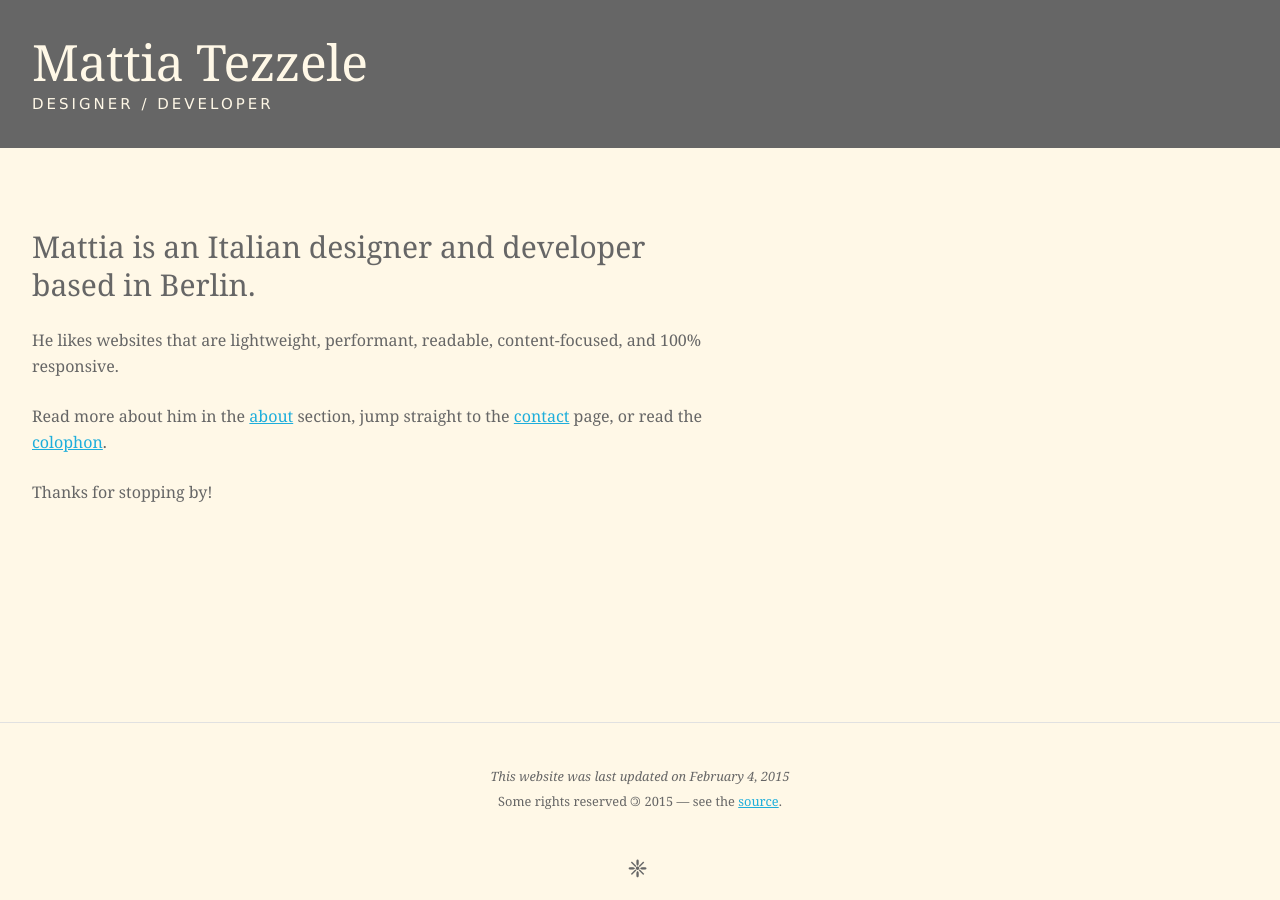
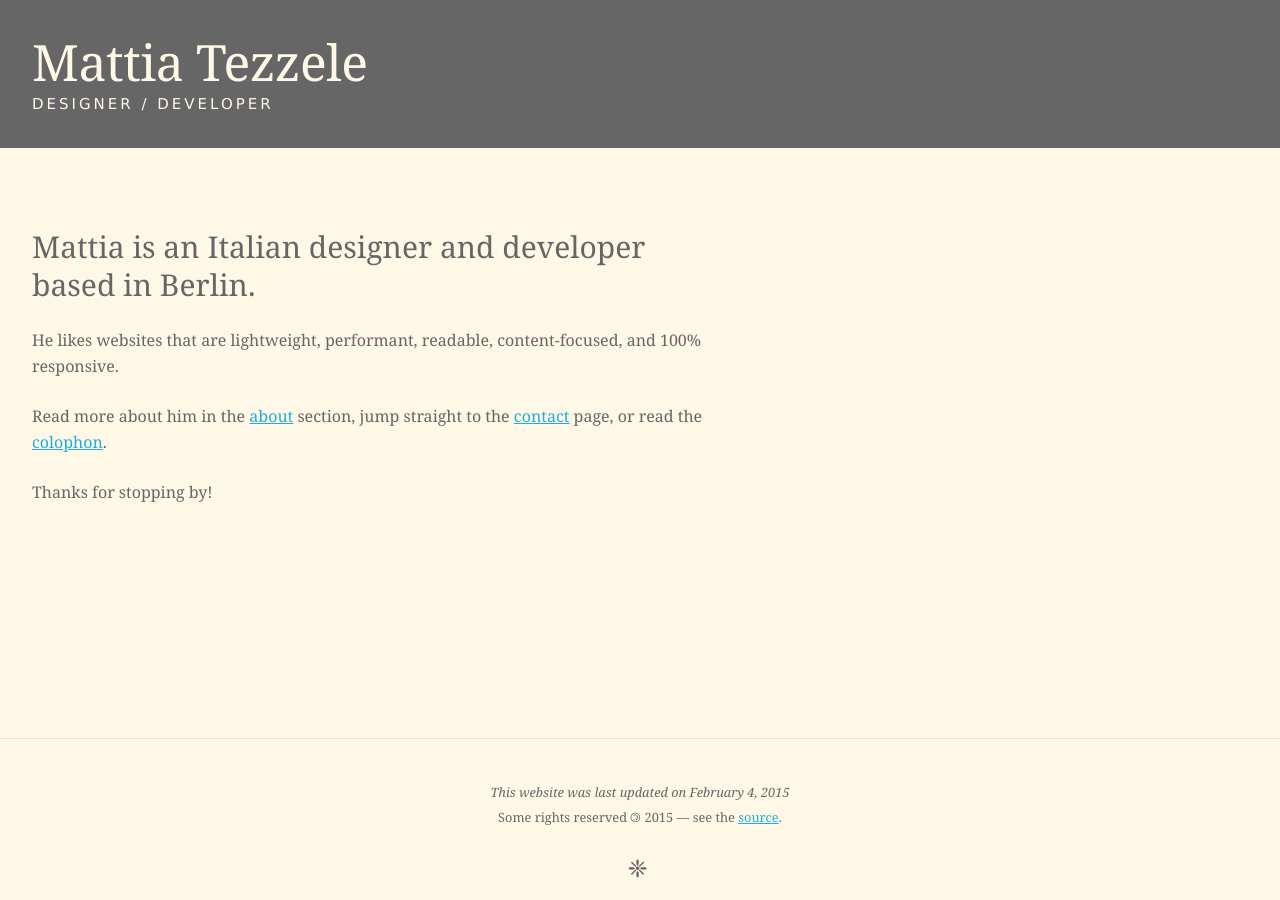
Before and after one commit to mrzool/mrzool.github.io, a Jekyll site: the page built from index.md, in a window 1280 px wide. Built offline with Jekyll 4.4.1, drawn with Linux system fonts in a browser that asks for light colours.

Commit message:
Balanced whitespace in footer

```diff
--- a/_includes/_footer.html
+++ b/_includes/_footer.html
@@ -5,5 +5,5 @@
   <small>Some rights reserved <span class="flip">&copy;</span> {{ 'now' | date: "%Y" }} &mdash; see the <a href="https://github.com/mrzool/mrzool.github.io">source</a>.</small>
   <br>
   <!-- <small>See the <a href="https://github.com/mrzool/mrzool.github.io" title="See the source on Github">source</a></small> -->
-  <h3>&#10056;</h3>
+  <h3 class="mt1">&#10056;</h3>
 </footer>
--- a/css/skeleton.css
+++ b/css/skeleton.css
@@ -414,6 +414,7 @@ hr {
 
 .m0 { margin: 0; }
 .mt0 { margin-top: 0; }
+.mt1 { margin-top: 1em; }
 
 .monospace { font-family: monospace; }
 
```
Also changed, not shown: css/prod/s.min.css.
